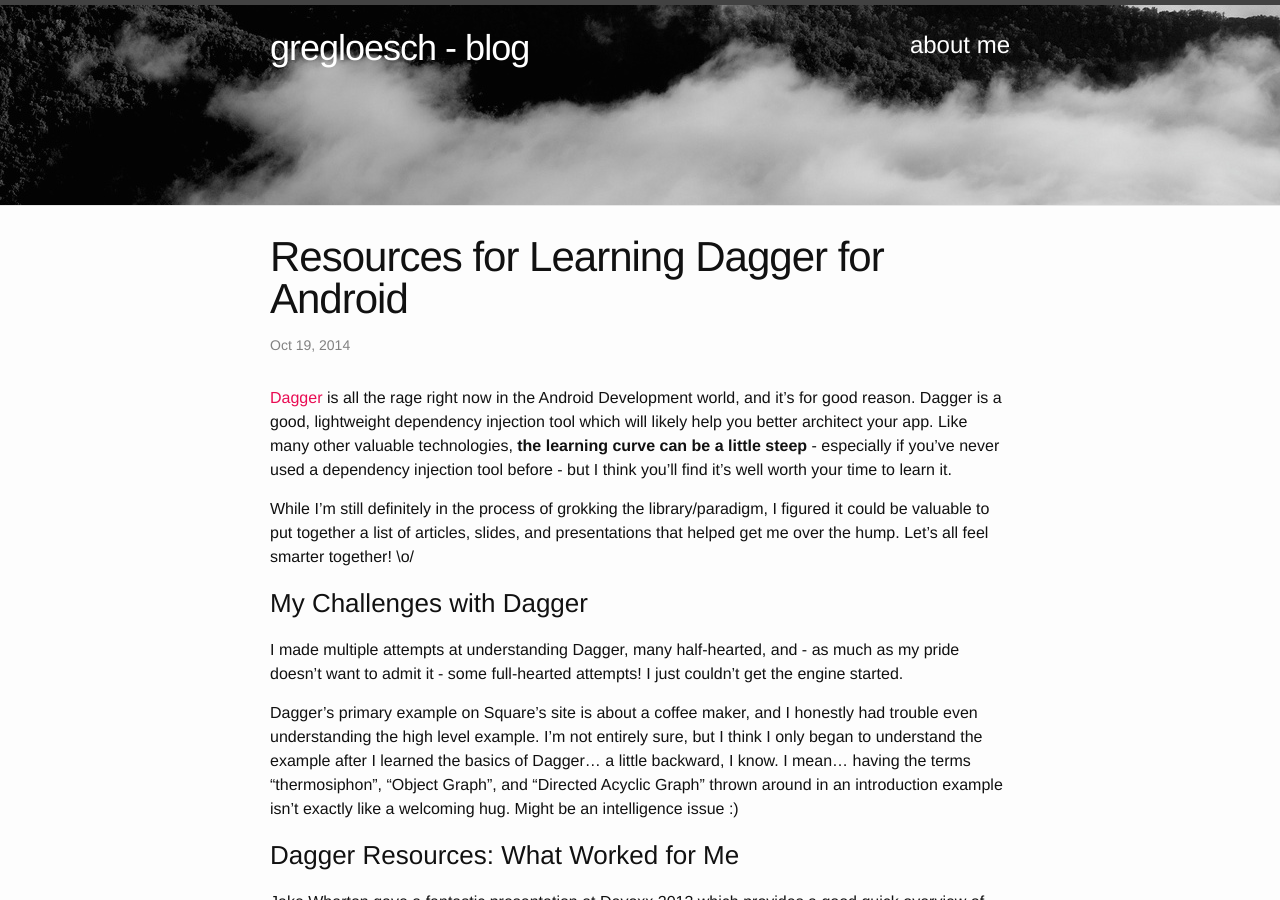
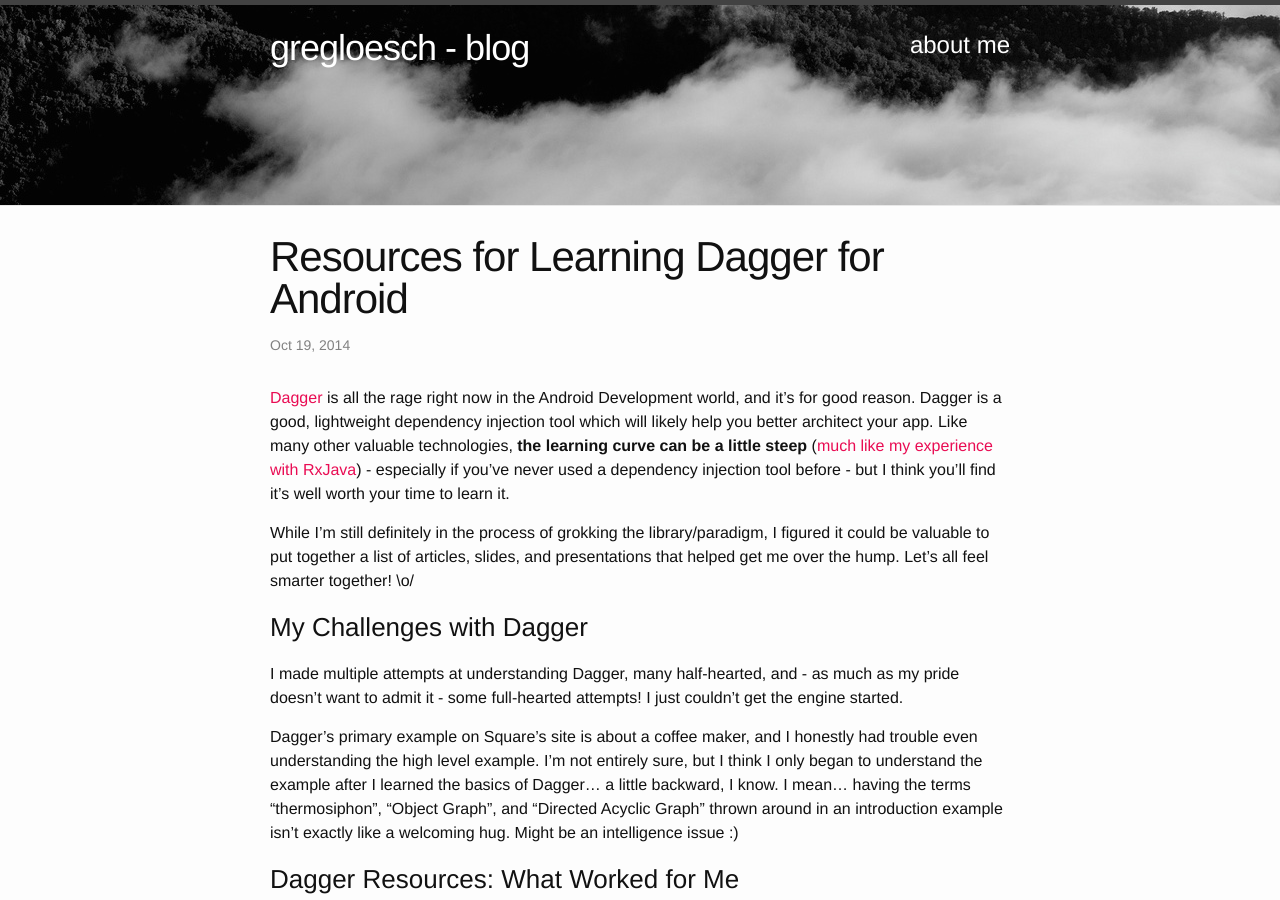
Before and after one commit to loeschg/loeschg.github.io, a Jekyll site: the page built from _posts/2014-10-19-resources-for-learning-dagger-for-android.markdown, in a window 1280 px wide and 900 px high. Built offline with Jekyll 4.4.1, drawn with Linux system fonts in a browser that asks for light colours; nearby versions of some CDN libraries; comment, search, counter and statistics services are not loaded.

Commit message:
Add link to RxJava post

```diff
--- a/_posts/2014-10-19-resources-for-learning-dagger-for-android.markdown
+++ b/_posts/2014-10-19-resources-for-learning-dagger-for-android.markdown
@@ -12,7 +12,7 @@
 comments: true
 ---
 
-[Dagger](http://square.github.io/dagger/) is all the rage right now in the Android Development world, and it's for good reason. Dagger is a good, lightweight dependency injection tool which will likely help you better architect your app. Like many other valuable technologies, **the learning curve can be a little steep** - especially if you've never used a dependency injection tool before - but I think you'll find it's well worth your time to learn it.
+[Dagger](http://square.github.io/dagger/) is all the rage right now in the Android Development world, and it's for good reason. Dagger is a good, lightweight dependency injection tool which will likely help you better architect your app. Like many other valuable technologies, **the learning curve can be a little steep** ([much like my experience with RxJava](http://gregloesch.com/dev/2014/10/20/resources-for-learning-rxjava-android.html)) - especially if you've never used a dependency injection tool before - but I think you'll find it's well worth your time to learn it.
 
 While I'm still definitely in the process of grokking the library/paradigm, I figured it could be valuable to put together a list of articles, slides, and presentations that helped get me over the hump. Let's all feel smarter together! \o/
 
```
